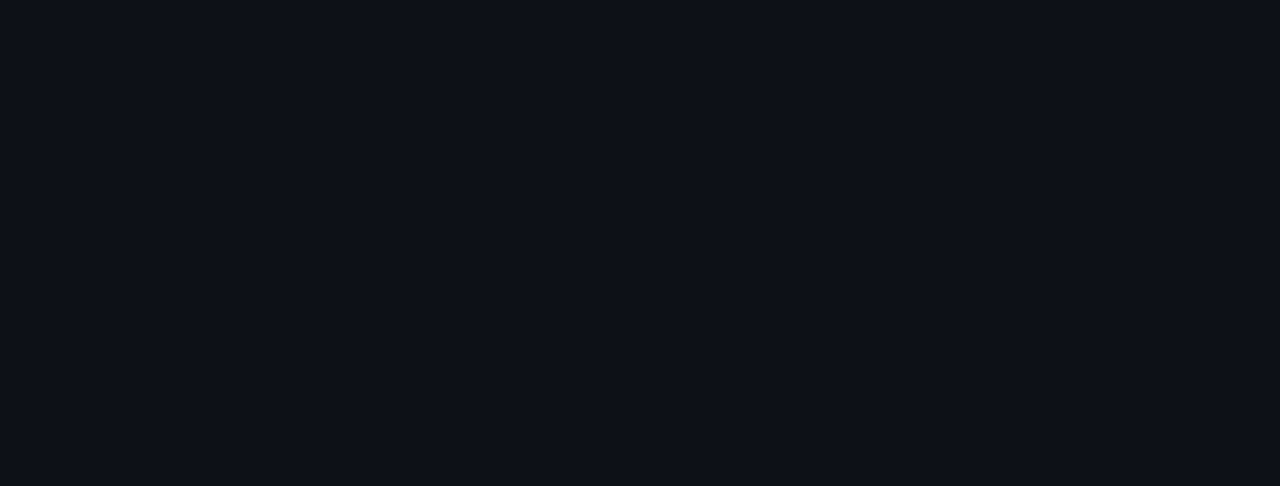
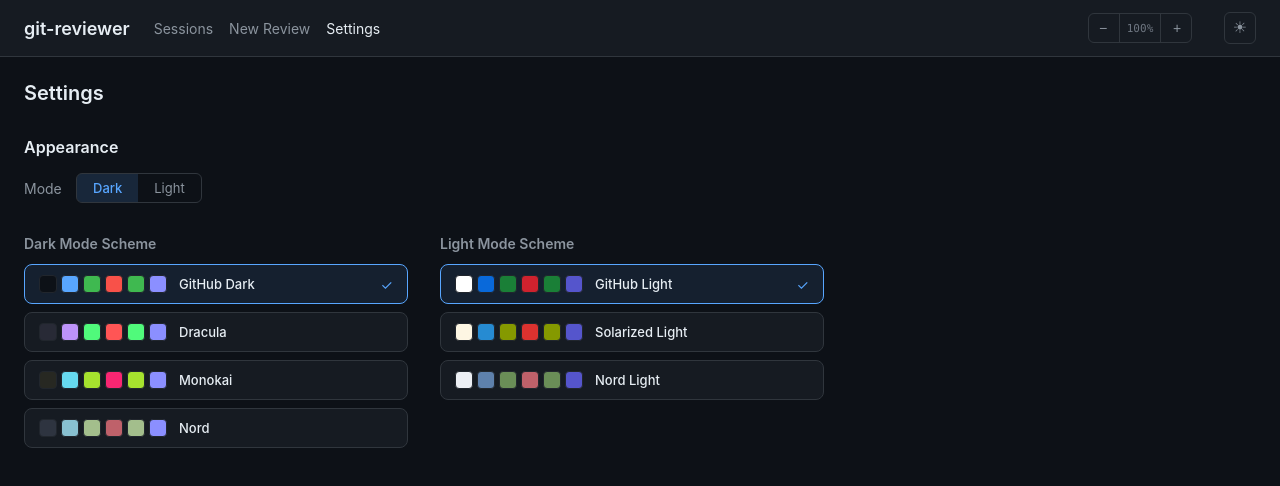
Before and after one commit to mloureiro/git-reviewer-app, a React (Vite) app in the folder packages/client/: page /settings in a window 1280 px wide. Before the commit this address had no page. Shown: the top 486 px of the page. Built offline with nearby package versions, Linux system fonts and the light colour scheme.

Commit message:
feat(client): add Settings page with color scheme selection UI
Add SettingsPage with two-column layout for dark/light mode scheme
selection. SchemeCard shows color swatches and supports live preview on
hover. Wire up /settings route and add Settings nav link in Layout.

```diff
--- a/packages/client/src/App.tsx
+++ b/packages/client/src/App.tsx
@@ -3,6 +3,7 @@ import { Layout } from './components/Layout';
 import { SessionListPage } from './pages/SessionListPage';
 import { SessionCreatePage } from './pages/SessionCreatePage';
 import { SessionDetailPage } from './pages/SessionDetailPage';
+import { SettingsPage } from './pages/SettingsPage';
 import { useInitialSession } from './hooks/useInitialSession';
 
 export function App() {
@@ -14,6 +15,7 @@ export function App() {
         <Route index element={<SessionListPage />} />
         <Route path="new" element={<SessionCreatePage />} />
         <Route path="session/:commitSha" element={<SessionDetailPage />} />
+        <Route path="settings" element={<SettingsPage />} />
       </Route>
     </Routes>
   );
--- a/packages/client/src/components/Layout.tsx
+++ b/packages/client/src/components/Layout.tsx
@@ -26,6 +26,12 @@ export function Layout() {
               className={({ isActive }) => (isActive ? 'nav-link active' : 'nav-link')}
             >
               New Review
+            </NavLink>
+            <NavLink
+              to="/settings"
+              className={({ isActive }) => (isActive ? 'nav-link active' : 'nav-link')}
+            >
+              Settings
             </NavLink>
           </div>
           <div className="zoom-controls">
--- /dev/null
+++ b/packages/client/src/components/SchemeCard.tsx
@@ -0,0 +1,53 @@
+import type { ColorScheme } from '../theme/types';
+
+const SWATCH_KEYS = [
+  'color-bg-primary',
+  'color-accent',
+  'color-success',
+  'color-danger',
+  'color-diff-ins-prefix',
+  'color-diff-del-prefix',
+] as const;
+
+interface SchemeCardProps {
+  scheme: ColorScheme;
+  selected: boolean;
+  onSelect: () => void;
+  onPreview: () => void;
+  onClearPreview: () => void;
+}
+
+export function SchemeCard({
+  scheme,
+  selected,
+  onSelect,
+  onPreview,
+  onClearPreview,
+}: SchemeCardProps) {
+  return (
+    <button
+      className={`scheme-card${selected ? ' scheme-card--selected' : ''}`}
+      onClick={onSelect}
+      onMouseEnter={onPreview}
+      onMouseLeave={onClearPreview}
+      aria-pressed={selected}
+      title={scheme.name}
+    >
+      <div className="scheme-card__swatches">
+        {SWATCH_KEYS.map((key) => (
+          <span
+            key={key}
+            className="scheme-card__swatch"
+            style={{ backgroundColor: scheme.colors[key] }}
+          />
+        ))}
+      </div>
+      <span className="scheme-card__name">{scheme.name}</span>
+      {selected && (
+        <span className="scheme-card__check" aria-label="Selected">
+          &#10003;
+        </span>
+      )}
+    </button>
+  );
+}
--- /dev/null
+++ b/packages/client/src/pages/SettingsPage.tsx
@@ -0,0 +1,82 @@
+import { useThemePreferences } from '../hooks/useThemePreferences';
+import { getSchemesForMode } from '../theme/schemes';
+import { SchemeCard } from '../components/SchemeCard';
+
+export function SettingsPage() {
+  const {
+    mode,
+    darkSchemeId,
+    lightSchemeId,
+    toggleMode,
+    setDarkScheme,
+    setLightScheme,
+    previewScheme,
+    clearPreview,
+  } = useThemePreferences();
+
+  const darkSchemes = getSchemesForMode('dark');
+  const lightSchemes = getSchemesForMode('light');
+
+  return (
+    <div className="settings">
+      <div className="settings__header">
+        <h1 className="settings__title">Settings</h1>
+      </div>
+
+      <section className="settings__section">
+        <h2 className="settings__section-title">Appearance</h2>
+        <div className="settings__mode-toggle">
+          <span className="settings__mode-label">Mode</span>
+          <div className="settings__mode-buttons">
+            <button
+              className={`settings__mode-btn${mode === 'dark' ? ' settings__mode-btn--active' : ''}`}
+              onClick={mode === 'light' ? toggleMode : undefined}
+            >
+              Dark
+            </button>
+            <button
+              className={`settings__mode-btn${mode === 'light' ? ' settings__mode-btn--active' : ''}`}
+              onClick={mode === 'dark' ? toggleMode : undefined}
+            >
+              Light
+            </button>
+          </div>
+        </div>
+      </section>
+
+      <div className="settings__schemes">
+        <section className="settings__scheme-group">
+          <h3 className="settings__scheme-group-title">Dark Mode Scheme</h3>
+          <div className="settings__scheme-grid">
+            {darkSchemes.map((scheme) => (
+              <SchemeCard
+                key={scheme.id}
+                scheme={scheme}
+                selected={scheme.id === darkSchemeId}
+                onSelect={() => setDarkScheme(scheme.id)}
+                onPreview={() => previewScheme(scheme)}
+                onClearPreview={clearPreview}
+              />
+            ))}
+          </div>
+        </section>
+
+        <section className="settings__scheme-group">
+          <h3 className="settings__scheme-group-title">Light Mode Scheme</h3>
+          <div className="settings__scheme-grid">
+            {lightSchemes.map((scheme) => (
+              <SchemeCard
+                key={scheme.id}
+                scheme={scheme}
+                selected={scheme.id === lightSchemeId}
+                onSelect={() => setLightScheme(scheme.id)}
+                onPreview={() => previewScheme(scheme)}
+                onClearPreview={clearPreview}
+              />
+            ))}
+          </div>
+        </section>
+      </div>
+    </div>
+  );
+}
--- a/packages/client/src/styles.css
+++ b/packages/client/src/styles.css
@@ -912,6 +912,165 @@ body {
   border-radius: 6px;
 }
 
+/* ── Settings Page ────────────────────────────────────────────────────── */
+
+.settings {
+  display: flex;
+  flex-direction: column;
+  gap: 32px;
+  max-width: 800px;
+}
+
+.settings__header {
+  display: flex;
+  align-items: center;
+}
+
+.settings__title {
+  font-size: 1.25rem;
+  font-weight: 600;
+  color: var(--color-text-primary);
+}
+
+.settings__section {
+  display: flex;
+  flex-direction: column;
+  gap: 16px;
+}
+
+.settings__section-title {
+  font-size: 1rem;
+  font-weight: 600;
+  color: var(--color-text-primary);
+}
+
+.settings__mode-toggle {
+  display: flex;
+  align-items: center;
+  gap: 12px;
+}
+
+.settings__mode-label {
+  font-size: 0.875rem;
+  color: var(--color-text-secondary);
+  min-width: 40px;
+}
+
+.settings__mode-buttons {
+  display: flex;
+  border: 1px solid var(--color-border-default);
+  border-radius: 6px;
+  overflow: hidden;
+}
+
+.settings__mode-btn {
+  padding: 6px 16px;
+  font-size: 0.8125rem;
+  font-family: inherit;
+  cursor: pointer;
+  border: none;
+  background-color: transparent;
+  color: var(--color-text-secondary);
+  transition:
+    background-color 0.15s,
+    color 0.15s;
+}
+
+.settings__mode-btn:hover {
+  background-color: var(--color-neutral-hover);
+}
+
+.settings__mode-btn--active {
+  background-color: var(--color-accent-bg-muted);
+  color: var(--color-accent);
+  font-weight: 500;
+}
+
+.settings__schemes {
+  display: grid;
+  grid-template-columns: 1fr 1fr;
+  gap: 32px;
+}
+
+@media (max-width: 640px) {
+  .settings__schemes {
+    grid-template-columns: 1fr;
+  }
+}
+
+.settings__scheme-group {
+  display: flex;
+  flex-direction: column;
+  gap: 12px;
+}
+
+.settings__scheme-group-title {
+  font-size: 0.875rem;
+  font-weight: 600;
+  color: var(--color-text-secondary);
+}
+
+.settings__scheme-grid {
+  display: flex;
+  flex-direction: column;
+  gap: 8px;
+}
+
+/* ── Scheme Card ──────────────────────────────────────────────────────── */
+
+.scheme-card {
+  display: flex;
+  align-items: center;
+  gap: 12px;
+  padding: 10px 14px;
+  border: 1px solid var(--color-border-default);
+  border-radius: 8px;
+  background-color: var(--color-bg-surface);
+  cursor: pointer;
+  transition:
+    border-color 0.15s,
+    background-color 0.15s;
+  font-family: inherit;
+  text-align: left;
+  width: 100%;
+}
+
+.scheme-card:hover {
+  border-color: var(--color-accent);
+  background-color: var(--color-accent-bg-subtle);
+}
+
+.scheme-card--selected {
+  border-color: var(--color-accent);
+  background-color: var(--color-accent-bg-subtle);
+}
+
+.scheme-card__swatches {
+  display: flex;
+  gap: 4px;
+  flex-shrink: 0;
+}
+
+.scheme-card__swatch {
+  width: 18px;
+  height: 18px;
+  border-radius: 4px;
+  border: 1px solid var(--color-border-subtle);
+}
+
+.scheme-card__name {
+  font-size: 0.8125rem;
+  font-weight: 500;
+  color: var(--color-text-primary);
+  flex: 1;
+}
+
+.scheme-card__check {
+  font-size: 0.875rem;
+  color: var(--color-accent);
+  flex-shrink: 0;
+}
+
 /* ── Form Field ────────────────────────────────────────────────────────── */
 
 .form-field {
```
